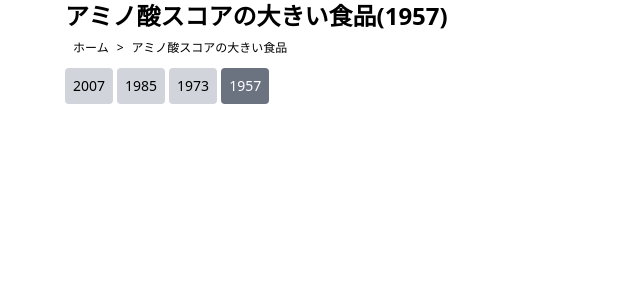
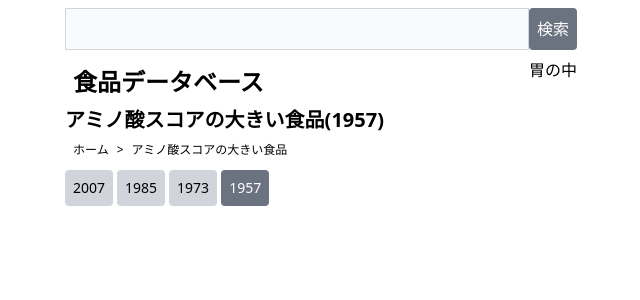
Before and after one commit to go392/food_db, a Next.js app: page /rank/amino_acid_score/1957 in a window 1280 px wide. Shown: the top 300 px of the page, without its empty margins (319-959 px from the left). Built offline with nearby package versions, Linux system fonts and the light colour scheme.

Commit message:
add gastric page link

```diff
--- /dev/null
+++ b/components/header.tsx
@@ -0,0 +1,12 @@
+import Link from "next/link";
+import SearchBar from "./searchbar";
+
+export default function Header({}){
+  return <>
+    <SearchBar />
+    <div className="flex justify-between">
+      <h1 className='text-2xl font-bold px-2 py-2'><Link href={"/"}>食品データベース</Link></h1>
+      <Link href="/gastric">胃の中</Link>
+    </div>
+  </>
+}
--- a/pages/[group].tsx
+++ b/pages/[group].tsx
@@ -5,6 +5,7 @@ import { BreadcrumbsHome } from "./index";
 import { FoodGroup, FoodGroupServer } from '../utils/data';
 import FoodGroupList from '../components/foodgrouplist';
 import SearchBar from '../components/searchbar';
+import Header from '../components/header';
 
 type Props = {
     group:FoodGroup
@@ -35,8 +36,8 @@ export const BreadcrumbsGroup = (id: string, name:string) : BreadcrumbsElement[]
 
 const Group: NextPage<Props> = (props: Props) => {
   return <div className='max-w-lg m-auto'>
-     <SearchBar />
-    <h1 className='text-2xl font-bold'>{props.group.name}</h1>
+    <Header />
+    <h2 className='text-xl font-bold'>{props.group.name}</h2>
     <BreadcrumbsList list={BreadcrumbsGroup(props.group.id, props.group.name)} />
     <FoodGroupList foodGroup={props.group} />
   </div>;
--- a/pages/[group]/[id]/[slug].tsx
+++ b/pages/[group]/[id]/[slug].tsx
@@ -13,6 +13,7 @@ import TabLinkList from '../../../components/tablinklist';
 import { table_name } from '../../../data/table';
 import Link from 'next/link';
 import { useGastric } from '../../../utils/gastric';
+import Header from '../../../components/header';
 
 type Props = InferGetStaticPropsType<typeof getStaticProps>;
 
@@ -92,8 +93,8 @@ const FoodTablePage: NextPage<Props> = (props: Props) => {
   const [gram, setGram] = useState(100);
 
   return <div className="max-w-lg m-auto">
-    <SearchBar/>
-    <h1 className='text-2xl font-bold py-2'>{props.name}</h1>
+    <Header />
+    <h2 className='text-xl font-bold py-2'>{props.name}</h2>
     <BreadcrumbsList list={BreadcrumbsTable(props.groupname, props.id, props.name)}/>
     <div className='flex'>
       <FoodContentsSetter contents={gram} setContents={setGram} />
--- a/pages/gastric.tsx
+++ b/pages/gastric.tsx
@@ -10,6 +10,7 @@ import { useGastric } from '../utils/gastric';
 import { GetDBResponse } from './api/getdb';
 import unit from '../jsondata/unit.json'
 import { required_nutrients } from '../constants/required'
+import Header from '../components/header';
 
 type Props = {
   unit: Record<string, FoodTable>,
@@ -73,14 +74,13 @@ const Gastric: NextPage<Props> = (props: Props) => {
         data = {...ret, ...data};
       }
     }).finally(()=>{calcData();}));
-
   }
 
   useEffect(fetchData, [gastric.gastric]);
 
   return <div className='max-w-lg m-auto'>
-      <SearchBar />
-      <h1 className='text-2xl font-bold px-2 py-2'>胃の中</h1>
+      <Header />
+      <h2 className='text-xl font-bold px-2 py-2'>胃の中</h2>
       <table className="table-auto border-collapse border w-full">
         <thead>
           <tr>
--- a/pages/index.tsx
+++ b/pages/index.tsx
@@ -2,6 +2,7 @@
 import { GetStaticProps, GetStaticPropsContext, NextPage } from 'next';
 import Link from 'next/link';
 import BreadcrumbsList , { BreadcrumbsElement } from '../components/breadcrumbslist';
+import Header from '../components/header';
 import SearchBar from '../components/searchbar';
 import { FoodGroup, FoodGroupServer } from '../utils/data';
 
@@ -42,8 +43,7 @@ export const BreadcrumbsHome = () : BreadcrumbsElement[] =>{
 
 const Home: NextPage<Props> = (props: Props) => {
   return <div className='max-w-lg m-auto'>
-    <SearchBar />
-    <h1 className='text-2xl font-bold px-2 py-2'>食品データベース</h1>
+    <Header />
     <BreadcrumbsList list={BreadcrumbsHome()} />
     {props.group.map((o) => <Link href={o.id} key={o.name} className='block w-full border border-glay-100 px-2 py-2'>{o.name}</Link>)}
     <h2 className='text-2xl font-bold px-2 py-2'>ランキング</h2>
--- a/pages/rank/[elem].tsx
+++ b/pages/rank/[elem].tsx
@@ -3,6 +3,7 @@ import { GetStaticPaths, GetStaticPathsContext, GetStaticProps, GetStaticPropsCo
 import Link from 'next/link';
 import { BreadcrumbsHome, RankingInfo, RankingList } from '..';
 import BreadcrumbsList, { BreadcrumbsElement } from '../../components/breadcrumbslist';
+import Header from '../../components/header';
 import FOODDB from '../../jsondata/fooddb.json'
 import { FoodData, FoodTable } from '../../utils/calc';
 import { FoodTableServer } from '../../utils/data';
@@ -52,7 +53,8 @@ export function BreadcrumbsRank(info:[string,RankingInfo]):BreadcrumbsElement[]{
 
 const Rank: NextPage<Props> = (props: Props) => {
   return <div className='max-w-lg m-auto'>
-    <h1 className='text-2xl font-bold'>{props.info[1].name}の{props.info[1].reverse ? "多い": "少ない"}食品</h1>
+    <Header />
+    <h2 className='text-xl font-bold'>{props.info[1].name}の{props.info[1].reverse ? "多い": "少ない"}食品</h2>
     <BreadcrumbsList list={BreadcrumbsRank( props.info )} />
     <table className="text-sm table-auto border-collapse border w-full">
         <tbody>{
--- a/pages/rank/amino_acid_score/[year].tsx
+++ b/pages/rank/amino_acid_score/[year].tsx
@@ -3,6 +3,7 @@ import { GetStaticPaths, GetStaticPathsContext, GetStaticProps, GetStaticPropsCo
 import Link from 'next/link';
 import { BreadcrumbsHome } from '../..';
 import BreadcrumbsList, { BreadcrumbsElement } from '../../../components/breadcrumbslist';
+import Header from '../../../components/header';
 import TabLinkList from '../../../components/tablinklist';
 import { calcAminoAcidScore } from '../../../constants/amino_acid';
 import FOODDB from '../../../jsondata/fooddb.json'
@@ -43,7 +44,8 @@ export function BreadcrumbsAminoAcidScore(year:string):BreadcrumbsElement[]{
 
 const AminoAcidScorePage: NextPage<Props> = (props: Props) => {
   return <div className='max-w-lg m-auto'>
-    <h1 className='text-2xl font-bold'>アミノ酸スコアの大きい食品({props.year})</h1>
+    <Header />
+    <h2 className='text-xl font-bold'>アミノ酸スコアの大きい食品({props.year})</h2>
     <BreadcrumbsList list={BreadcrumbsAminoAcidScore(props.year)} />
     <TabLinkList
       tabList={props.yearList.map((v)=> { return { name:v, href:`/rank/amino_acid_score/${v}`, show:`${v}` } })}
--- a/pages/search.tsx
+++ b/pages/search.tsx
@@ -35,7 +35,10 @@ export default function Search(props: Props) {
   }
 
   return <div className='max-w-lg m-auto'>
-    <h1 className='text-2xl font-bold'>食品データベース</h1>
+    <div className="flex justify-between">
+      <h1 className='text-2xl font-bold px-2 py-2'><Link href={"/"}>食品データベース</Link></h1>
+      <Link href="/gastric">胃の中</Link>
+    </div>
     <div className='flex justify-center my-2'>
     <input onChange={(event) => {setSearchText(event.target.value);}} className="bg-gray-50 border border-gray-300 text-gray-900 flex-1 px-2 py-2" type={"search"}/>
     <button onClick={search} className="bg-gray-500 hover:bg-gray-400 text-white rounded flex-2 px-2 py-2">検索</button>
```
